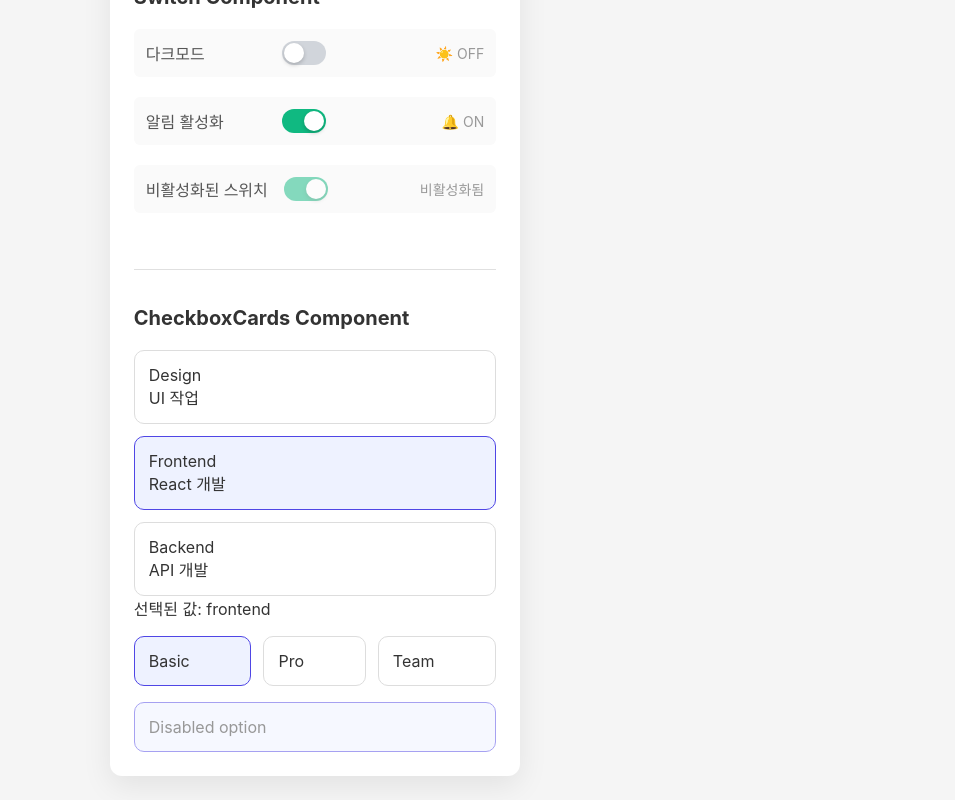
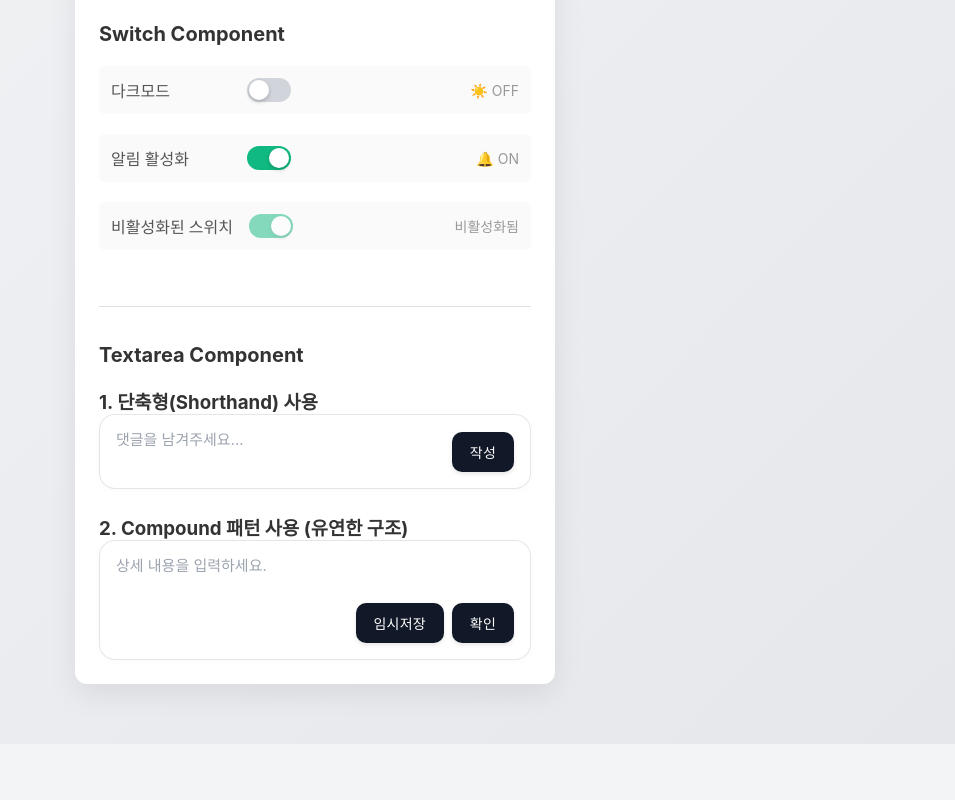
Before and after one commit to dongcheolpark/FrameUI, a React (Vite) app in the folder app/: page / in a window 1280 px wide. Shown: the part 426-1226 px from the top of the page, without its empty margins (325-1280 px from the left). After the commit the page ends 1170 px from the top, so only its background shows below. Built offline with nearby package versions, Linux system fonts and the light colour scheme.

Commit message:
B feat(textarea): add Textarea component and premium design demo
1. Add missing TextareaProps export to Textarea.tsx
2. Add modern Glassmorphism-style Textarea.css
3. Update App.tsx with Textarea shorthand and compound pattern examples
4. Enhance button styles globally

```diff
--- a/app/src/App.css
+++ b/app/src/App.css
@@ -1,4 +1,5 @@
 @import "./components/Switch.css";
+@import "./components/Textarea.css";
 
 * {
   margin: 0;
--- a/app/src/App.tsx
+++ b/app/src/App.tsx
@@ -1,5 +1,5 @@
 import { useState } from "react";
-import { Button, Switch, CheckboxCards, FRAME_UI_VERSION } from "FrameUI";
+import { Button, Switch, Textarea, FRAME_UI_VERSION } from "FrameUI";
 import "./App.css";
 
 export function App() {
@@ -63,57 +63,32 @@ export function App() {
 
         <hr />
 
-        {/* CheckboxCards 예시 */}
+        {/* Textarea 예시 */}
         <div className="component-section">
-          <h2>CheckboxCards Component</h2>
+          <h2>Textarea Component</h2>
 
-          <CheckboxCards
-            value={selectedRoles}
-            onValueChange={setSelectedRoles}
-            options={[
-              {
-                value: "design",
-                label: "Design",
-                description: "UI 작업",
-              },
-              {
-                value: "frontend",
-                label: "Frontend",
-                description: "React 개발",
-              },
-              {
-                value: "backend",
-                label: "Backend",
-                description: "API 개발",
-              },
-            ]}
-          />
-
-          <div className="status">
-            선택된 값: {selectedRoles.join(", ") || "없음"}
+          <div className="component-example" style={{ marginBottom: "24px" }}>
+            <h3>1. 단축형(Shorthand) 사용</h3>
+            <Textarea
+              placeholder="댓글을 남겨주세요..."
+              minRows={2}
+              maxRows={4}
+              actionSlot={<Button label="작성" />}
+            />
           </div>
 
-          <div style={{ height: 16 }} />
-
-          <CheckboxCards
-            orientation="horizontal"
-            defaultValue={["basic"]}
-            options={[
-              { value: "basic", label: "Basic" },
-              { value: "pro", label: "Pro" },
-              { value: "team", label: "Team" },
-            ]}
-          />
-
-          <div style={{ height: 16 }} />
-
-          <CheckboxCards
-            disabled
-            defaultValue={["design"]}
-            options={[
-              { value: "design", label: "Disabled option" },
-            ]}
-          />
+          <div className="component-example">
+            <h3>2. Compound 패턴 사용 (유연한 구조)</h3>
+            <Textarea.Root>
+              <Textarea.Input placeholder="상세 내용을 입력하세요." minRows={4} />
+              <Textarea.Action>
+                <div style={{ display: "flex", gap: "8px", width: "100%", justifyContent: "flex-end" }}>
+                  <Button label="임시저장" />
+                  <Button label="확인" />
+                </div>
+              </Textarea.Action>
+            </Textarea.Root>
+          </div>
         </div>
       </section>
     </main>
--- /dev/null
+++ b/app/src/components/Textarea.css
@@ -0,0 +1,137 @@
+/* app/src/components/Textarea.css */
+[data-ui="textarea-wrapper"] {
+  background-color: rgba(255, 255, 255, 0.7);
+  border: 1px solid rgba(0, 0, 0, 0.1);
+  border-radius: 16px;
+  padding: 14px 16px;
+  box-shadow: 0 2px 10px rgba(0, 0, 0, 0.02), inset 0 1px 0 rgba(255, 255, 255, 0.6);
+  backdrop-filter: blur(12px);
+  -webkit-backdrop-filter: blur(12px);
+  transition: all 0.3s cubic-bezier(0.4, 0, 0.2, 1);
+  position: relative;
+}
+
+[data-ui="textarea-wrapper"]:hover {
+  border-color: rgba(0, 0, 0, 0.15);
+  box-shadow: 0 4px 14px rgba(0, 0, 0, 0.04), inset 0 1px 0 rgba(255, 255, 255, 0.6);
+}
+
+[data-ui="textarea-wrapper"]:focus-within {
+  border-color: #3b82f6;
+  box-shadow: 0 0 0 4px rgba(59, 130, 246, 0.15), 0 4px 14px rgba(0, 0, 0, 0.04);
+  background-color: #ffffff;
+}
+
+[data-ui="textarea-wrapper"]:has(textarea[disabled]) {
+  opacity: 0.6;
+  background-color: #f3f4f6;
+  cursor: not-allowed;
+  pointer-events: none;
+}
+
+[data-ui="textarea-wrapper"] textarea {
+  border: none;
+  background: transparent;
+  outline: none;
+  resize: none;
+  font-family: inherit;
+  font-size: 15px;
+  line-height: 1.5;
+  color: #111827;
+  padding: 0;
+  margin: 0;
+  width: 100%;
+}
+
+[data-ui="textarea-wrapper"] textarea::placeholder {
+  color: #9ca3af;
+  transition: color 0.2s;
+}
+
+[data-ui="textarea-wrapper"]:focus-within textarea::placeholder {
+  color: #c1c6cd;
+}
+
+[data-ui="textarea-wrapper"] textarea::-webkit-scrollbar {
+  width: 6px;
+}
+
+[data-ui="textarea-wrapper"] textarea::-webkit-scrollbar-track {
+  background: transparent;
+}
+
+[data-ui="textarea-wrapper"] textarea::-webkit-scrollbar-thumb {
+  background-color: rgba(0, 0, 0, 0.1);
+  border-radius: 10px;
+}
+
+[data-ui="textarea-wrapper"] textarea::-webkit-scrollbar-thumb:hover {
+  background-color: rgba(0, 0, 0, 0.2);
+}
+
+[data-ui="textarea-action"] {
+  display: flex;
+  align-items: center;
+  gap: 8px;
+  padding-bottom: 2px;
+  animation: fadeIn 0.3s ease-out;
+}
+
+/* For bare textarea without wrapper (Shorthand with no actionSlot) */
+textarea:not([data-ui="textarea-wrapper"] textarea) {
+  background-color: rgba(255, 255, 255, 0.7);
+  border: 1px solid rgba(0, 0, 0, 0.1);
+  border-radius: 16px;
+  padding: 14px 16px;
+  box-shadow: 0 2px 10px rgba(0, 0, 0, 0.02), inset 0 1px 0 rgba(255, 255, 255, 0.6);
+  backdrop-filter: blur(12px);
+  -webkit-backdrop-filter: blur(12px);
+  font-family: inherit;
+  font-size: 15px;
+  line-height: 1.5;
+  color: #111827;
+  outline: none;
+  resize: none;
+  transition: all 0.3s cubic-bezier(0.4, 0, 0.2, 1);
+  width: 100%;
+}
+
+textarea:not([data-ui="textarea-wrapper"] textarea):hover {
+  border-color: rgba(0, 0, 0, 0.15);
+  box-shadow: 0 4px 14px rgba(0, 0, 0, 0.04), inset 0 1px 0 rgba(255, 255, 255, 0.6);
+}
+
+textarea:not([data-ui="textarea-wrapper"] textarea):focus {
+  border-color: #3b82f6;
+  box-shadow: 0 0 0 4px rgba(59, 130, 246, 0.15), 0 4px 14px rgba(0, 0, 0, 0.04);
+  background-color: #ffffff;
+}
+
+textarea[disabled] {
+  opacity: 0.6;
+  background-color: #f3f4f6 !important;
+  cursor: not-allowed;
+  pointer-events: none;
+}
+
+/* Invalid state */
+textarea[aria-invalid="true"],
+[data-ui="textarea-wrapper"]:has(textarea[aria-invalid="true"]) {
+  border-color: #ef4444;
+}
+
+textarea[aria-invalid="true"]:focus,
+[data-ui="textarea-wrapper"]:focus-within:has(textarea[aria-invalid="true"]) {
+  box-shadow: 0 0 0 4px rgba(239, 68, 68, 0.15);
+}
+
+@keyframes fadeIn {
+  from {
+    opacity: 0;
+    transform: translateY(4px);
+  }
+  to {
+    opacity: 1;
+    transform: translateY(0);
+  }
+}
--- a/app/src/styles.css
+++ b/app/src/styles.css
@@ -20,9 +20,11 @@ body {
 
 .page {
   min-height: 100vh;
-  display: grid;
-  place-items: center;
-  padding: 24px;
+  display: flex;
+  flex-direction: column;
+  align-items: center;
+  padding: 60px 24px;
+  background: linear-gradient(135deg, #f3f4f6 0%, #e5e7eb 100%);
 }
 
 .card {
@@ -38,13 +40,28 @@ body {
 
 button {
   border: 0;
-  border-radius: 8px;
-  padding: 10px 14px;
+  border-radius: 10px;
+  padding: 10px 18px;
   background: #111827;
   color: #ffffff;
+  font-weight: 500;
+  font-size: 14px;
+  letter-spacing: 0.2px;
   cursor: pointer;
+  box-shadow: 0 2px 4px rgba(0, 0, 0, 0.1);
+  transition: all 0.2s cubic-bezier(0.4, 0, 0.2, 1);
+  display: inline-flex;
+  align-items: center;
+  justify-content: center;
 }
 
 button:hover {
   background: #1f2937;
+  transform: translateY(-1px);
+  box-shadow: 0 4px 8px rgba(0, 0, 0, 0.15);
 }
+
+button:active {
+  transform: translateY(1px);
+  box-shadow: 0 1px 2px rgba(0, 0, 0, 0.1);
+}
--- a/src/components/Textarea.tsx
+++ b/src/components/Textarea.tsx
@@ -27,6 +27,12 @@ export interface TextareaRootProps extends HTMLAttributes<HTMLDivElement> {
 
 export interface TextareaActionProps extends HTMLAttributes<HTMLDivElement> {
   children?: ReactNode;
+}
+
+export interface TextareaProps extends TextareaInputProps {
+  actionSlot?: ReactNode;
+  rootProps?: TextareaRootProps;
+  ref?: React.Ref<HTMLTextAreaElement>;
 }
 
 // --- Context ---
@@ -178,15 +184,12 @@ export function TextareaAction({ children, className, ...props }: TextareaAction
 }
 
 // Default Component for backward compatibility and quick usage
-export function TextareaPrimitive({
+export const Textarea = Object.assign(
+  function Textarea({
     actionSlot,
     rootProps,
     ...inputProps
-}: TextareaInputProps & {
-  actionSlot?: ReactNode;
-  rootProps?: TextareaRootProps;
-  ref?: React.Ref<HTMLTextAreaElement>;
-}) {
+  }: TextareaProps) {
     if (actionSlot) {
       return (
         <TextareaRoot {...rootProps}>
@@ -197,10 +200,10 @@ export function TextareaPrimitive({
     }
 
     return <TextareaInput {...inputProps} />;
-}
-
-export const Textarea = Object.assign(TextareaPrimitive, {
+  },
+  {
     Root: TextareaRoot,
     Input: TextareaInput,
     Action: TextareaAction,
-});
+  }
+);
```
Also changed, not shown: .agents/workflows/create-worktree.md (added), .agents/workflows/parallel_worktree.md (deleted), .agents/workflows/remove-worktree.md (added). Lines whose indentation alone changed are shown as unchanged.
